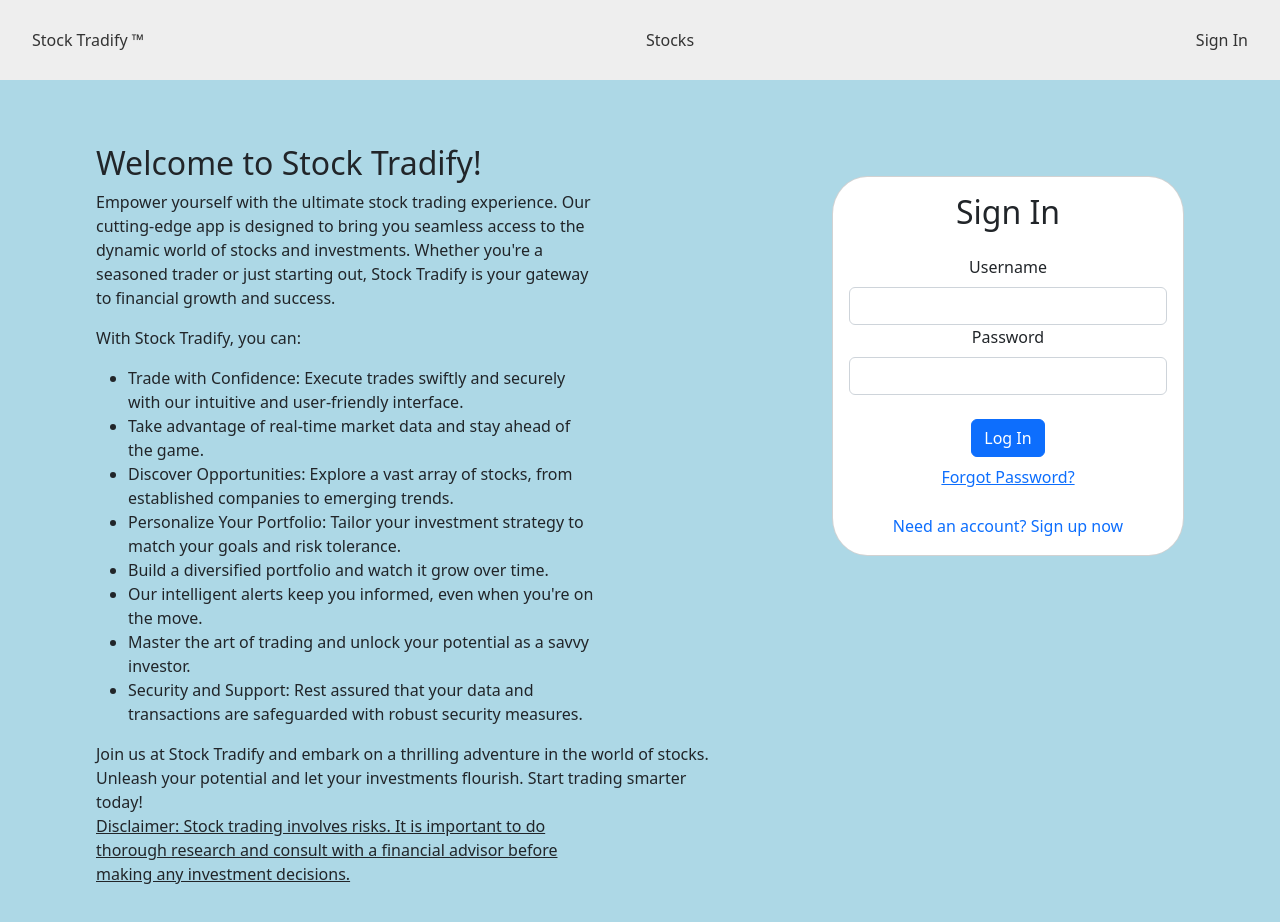
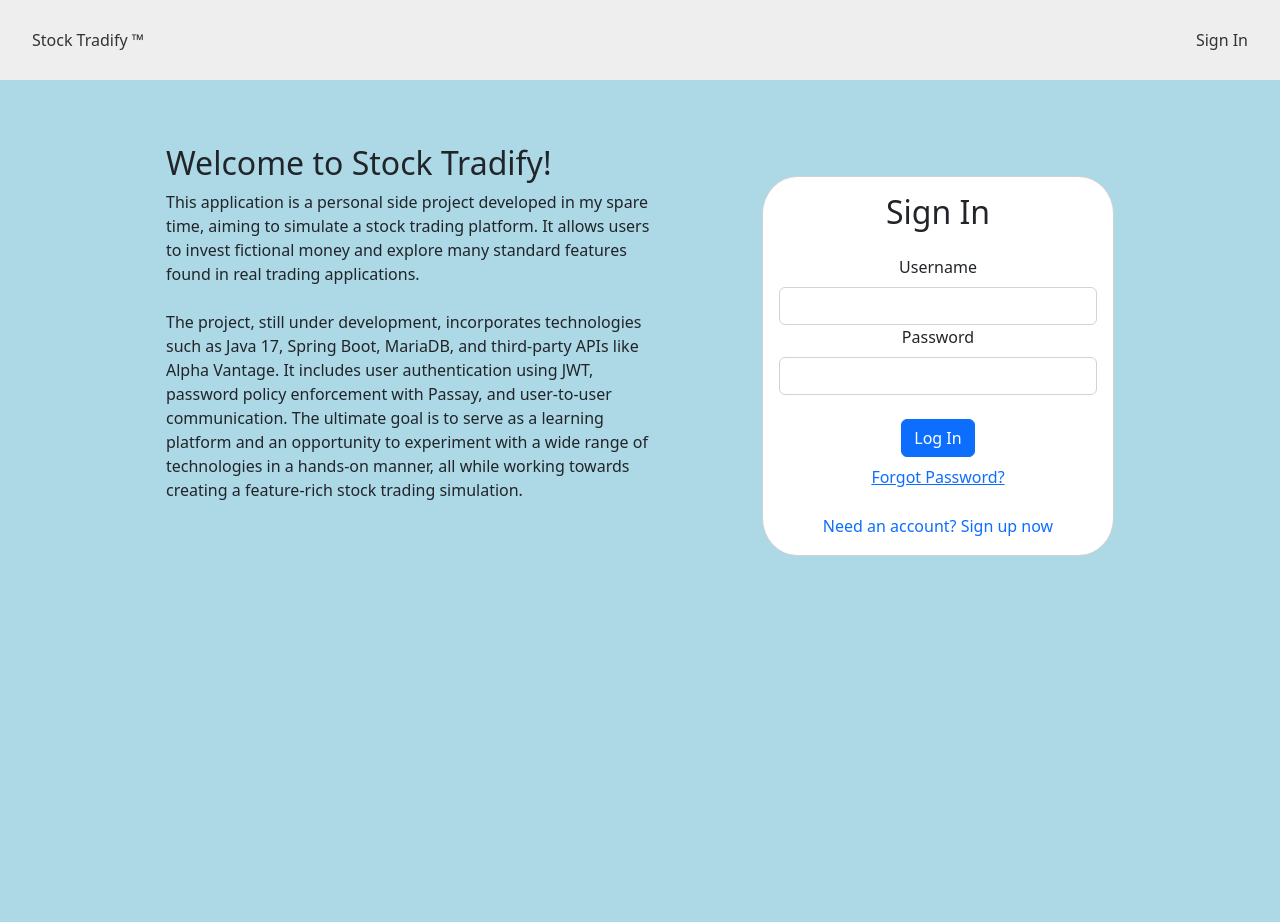
Before and after one commit to gusandchbh/Stock-trading-app, a React (Create React App) app in the folder src/frontend-react/: page / in a window 1280 px wide. Shown: the top 922 px of the page. Built offline with nearby package versions, Linux system fonts and the light colour scheme.

Commit message:
Update info text

```diff
--- a/src/frontend-react/src/components/Header.jsx
+++ b/src/frontend-react/src/components/Header.jsx
@@ -51,9 +51,6 @@ export const Header = () => {
         </>
       ) : (
         <>
-          <Link to="/stocks" style={{ textDecoration: "none" }}>
-            <a style={{ color: "#333" }}>Stocks</a>
-          </Link>
           <Link to="/" style={{ textDecoration: "none" }}>
             <a style={{ color: "#333" }}>Sign In</a>
           </Link>
--- a/src/frontend-react/src/pages/StartPage.jsx
+++ b/src/frontend-react/src/pages/StartPage.jsx
@@ -1,4 +1,4 @@
-import React, {useEffect, useState} from "react";
+import React, { useState} from "react";
 import Login from "../pages/Login";
 import stockImage from "../assets/stocks.png";
 import { useAuth } from "../contexts/AuthContext";
@@ -7,13 +7,6 @@ const StartPage = () => {
   const [showSignup, setShowSignup] = useState(false);
 
   const { userToken } = useAuth();
-
-  useEffect(() => {
-    if (userToken)
-
-    console.log(userToken, "from stockcard")
-
-  }, [userToken])
 
   return (
     <div
@@ -28,74 +21,11 @@ const StartPage = () => {
       <div style={{ padding: "2rem", margin: " 0rem 0rem 2rem 2rem" }}>
         <h2>Welcome to Stock Tradify! </h2>
         <article style={{ width: "500px", marginBottom: "1rem" }}>
-          Empower yourself with the ultimate stock trading experience. Our
-          cutting-edge app is designed to bring you seamless access to the
-          dynamic world of stocks and investments. Whether you're a seasoned
-          trader or just starting out, Stock Tradify is your gateway to
-          financial growth and success.
+            This application is a personal side project developed in my spare time, aiming to simulate a stock trading platform. It allows users to invest fictional money and explore many standard features found in real trading applications.
+            <br/><br/>
+            The project, still under development, incorporates technologies such as Java 17, Spring Boot, MariaDB, and third-party APIs like Alpha Vantage. It includes user authentication using JWT, password policy enforcement with Passay, and user-to-user communication. The ultimate goal is to serve as a learning platform and an opportunity to experiment with a wide range of technologies in a hands-on manner, all while working towards creating a feature-rich stock trading simulation.
         </article>
 
-        <span style={{ fontWeight: "500" }}>With Stock Tradify, you can:</span>
-        <ul style={{ width: "500px", marginTop: "1rem" }}>
-          <li>
-            Trade with Confidence: Execute trades swiftly and securely with our
-            intuitive and user-friendly interface.
-          </li>
-          <li>
-            Take advantage of real-time market data and stay ahead of the game.
-          </li>
-          <li>
-            Discover Opportunities: Explore a vast array of stocks, from
-            established companies to emerging trends.
-          </li>
-          <li>
-            Personalize Your Portfolio: Tailor your investment strategy to match
-            your goals and risk tolerance.
-          </li>
-          <li>Build a diversified portfolio and watch it grow over time.</li>
-          {/* <li>
-            Stay Informed: Get instant updates on market trends, stock prices,
-            and breaking news that impact your investments.
-          </li> */}
-          <li>
-            Our intelligent alerts keep you informed, even when you're on the
-            move.
-          </li>
-          {/* <li>
-            Learn and Grow: Expand your knowledge with educational resources,
-            expert insights, and interactive tutorials.
-          </li> */}
-          <li>
-            Master the art of trading and unlock your potential as a savvy
-            investor.
-          </li>
-          {/* <li>
-            Connect with a Community: Engage with like-minded traders, share
-            ideas, and discuss strategies.
-          </li> */}
-          {/* <li>
-            Tap into the collective wisdom of a vibrant community of investors.
-          </li> */}
-          <li>
-            Security and Support: Rest assured that your data and transactions
-            are safeguarded with robust security measures.
-          </li>
-          {/* <li>
-            Our dedicated support team is always ready to assist you on your
-            trading journey.
-          </li> */}
-        </ul>
-        <span style={{ margin: "2rem 0rem", width: "500px" }}>
-          Join us at Stock Tradify and embark on a thrilling adventure in the
-          world of stocks. Unleash your potential and let your investments
-          flourish. Start trading smarter today!
-        </span>
-
-        <p style={{ textDecoration: "underline", width: "500px" }}>
-          Disclaimer: Stock trading involves risks. It is important to do
-          thorough research and consult with a financial advisor before making
-          any investment decisions.
-        </p>
       </div>
       {!userToken ? (
         <div style={{ padding: "4rem 4rem" }}>
```
